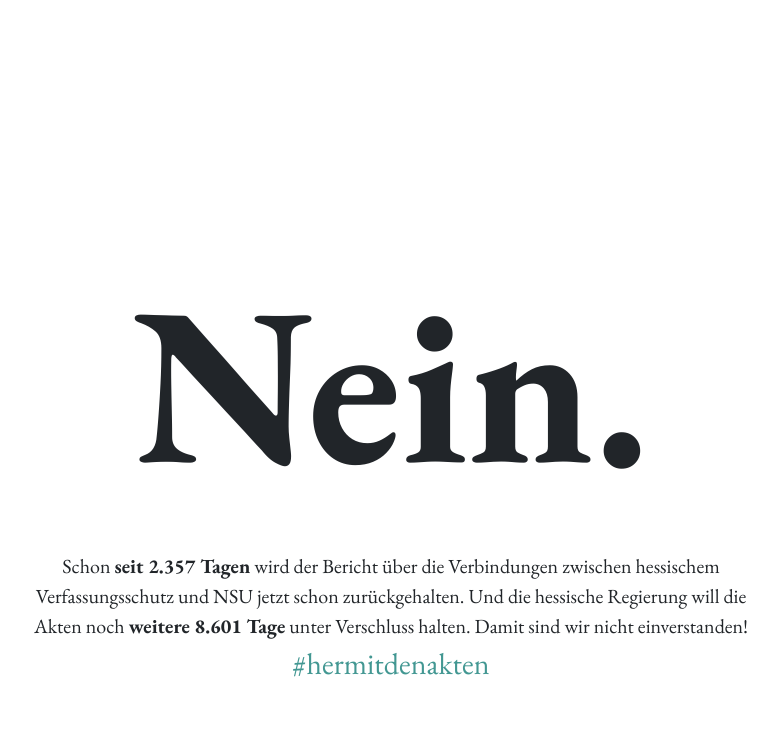
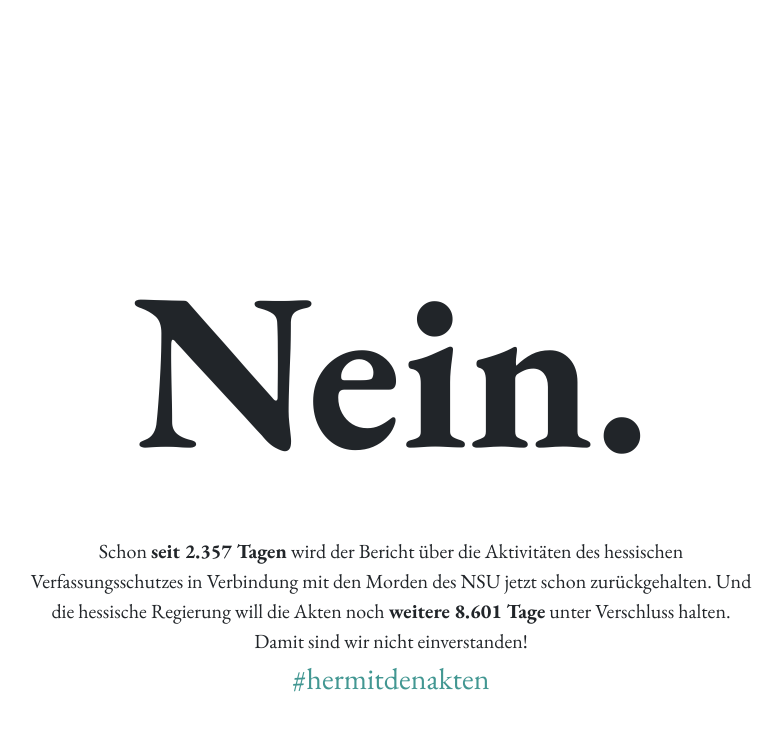
Before and after one commit to ktiu/akten_one_pager, a Jekyll site: the page built from index.md, in a window 1280 px wide. Shown: the top 731 px of the page, without its empty margins (249-1030 px from the left). Built offline with Jekyll 4.4.1, drawn with Linux system fonts in a browser that asks for light colours.

Commit message:
phrasing

```diff
--- a/_layouts/home.html
+++ b/_layouts/home.html
@@ -10,7 +10,7 @@
       </div>
       <div class="row justify-content-center">
         <div class="col-md-8 text-center">
-          Schon <strong>seit <span id="since">{since}</span> Tagen</strong> wird der Bericht über die Verbindungen zwischen hessischem Verfassungsschutz und NSU jetzt schon zurückgehalten. Und die hessische Regierung will die Akten noch <strong>weitere <span id="until">{until}</span> Tage</strong> unter Verschluss halten. Damit sind wir nicht einverstanden!
+          Schon <strong>seit <span id="since">{since}</span> Tagen</strong> wird der Bericht über die Aktivitäten des hessischen Verfassungsschutzes in Verbindung mit den Morden des NSU jetzt schon zurückgehalten. Und die hessische Regierung will die Akten noch <strong>weitere <span id="until">{until}</span> Tage</strong> unter Verschluss halten. Damit sind wir nicht einverstanden!
         </div>
       </div>
       <div class="row justify-content-center">
```
